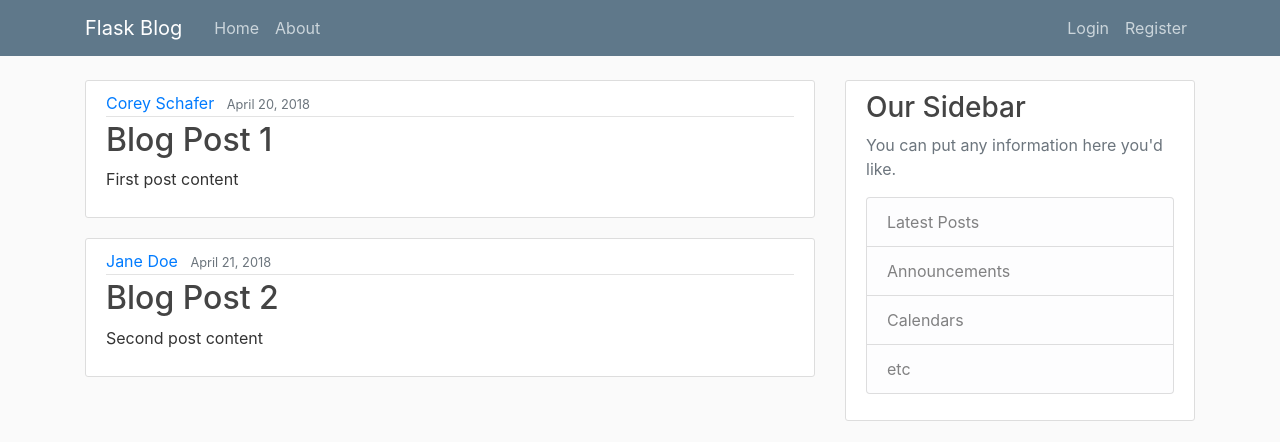
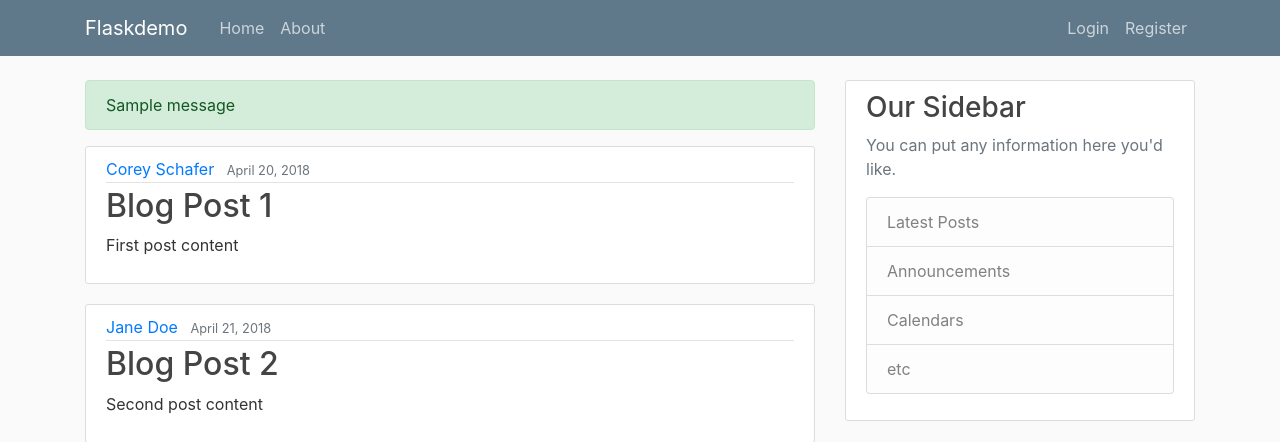
Before and after one commit to them6r/flaskdemo, a Flask app: page / in a window 1280 px wide. Shown: the top 442 px of the page. Run offline with Flask 2, Linux system fonts and the light colour scheme; one stand-in notice (Sample message) is shown; some libraries are stand-ins or nearby versions.

Commit message:
reg bug fixed

```diff
--- a/app.py
+++ b/app.py
@@ -1,4 +1,4 @@
-from flask import Flask, render_template, url_for
+from flask import Flask, render_template, url_for, flash, redirect
 from forms import RegistrationForm, LoginForm
 app = Flask(__name__)
 app.config['SECRET_KEY'] = 'ae1ded3ffb5e2e13898cc79e2546ce52'
@@ -29,9 +29,12 @@ def home():
 def about():
     return render_template('about.html', title='About')
 
-@app.route("/register")
+@app.route("/register", methods=['GET', 'POST'])
 def register():
     form = RegistrationForm()
+    if form.validate_on_submit():
+        flash(f'Account created for {form.username.data}!', 'success')
+        return redirect(url_for('home'))
     return render_template('register.html', title='Register', form=form)
 
 @app.route("/login")
--- a/templates/layout.html
+++ b/templates/layout.html
@@ -20,7 +20,7 @@
     <header class="site-header">
       <nav class="navbar navbar-expand-md navbar-dark bg-steel fixed-top">
         <div class="container">
-          <a class="navbar-brand mr-4" href="/">Flask Blog</a>
+          <a class="navbar-brand mr-4" href="/">Flaskdemo</a>
           <button class="navbar-toggler" type="button" data-toggle="collapse" data-target="#navbarToggle" aria-controls="navbarToggle" aria-expanded="false" aria-label="Toggle navigation">
             <span class="navbar-toggler-icon"></span>
           </button>
@@ -39,9 +39,18 @@
       </nav>
     </header>
     <main role="main" class="container">
-      <div class="row">
-        <div class="col-md-8">
-          {% block content %}{% endblock %}
+        <div class="row">
+          <div class="col-md-8">
+            {% with messages = get_flashed_messages(with_categories=true) %}
+              {% if messages %}
+                {% for category, message in messages %}
+                  <div class="alert alert-{{ category }}">
+                    {{ message }}
+                  </div>
+                {% endfor %}
+              {% endif %}
+            {% endwith %}
+            {% block content %}{% endblock %}
         </div>
         <div class="col-md-4">
           <div class="content-section">
```
